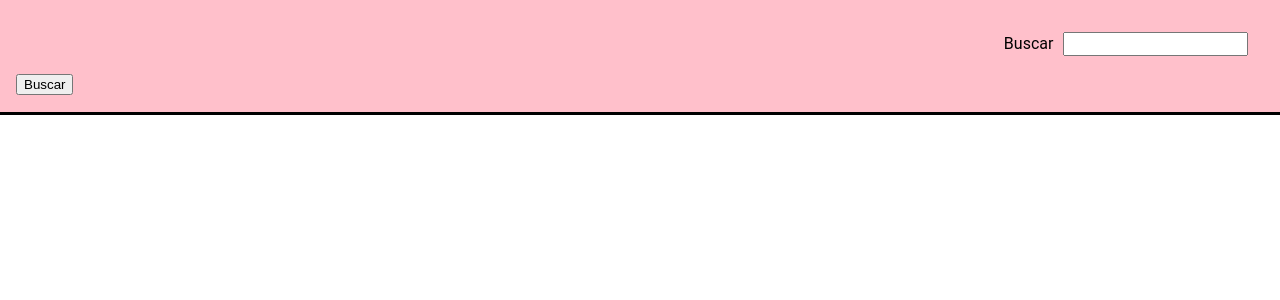
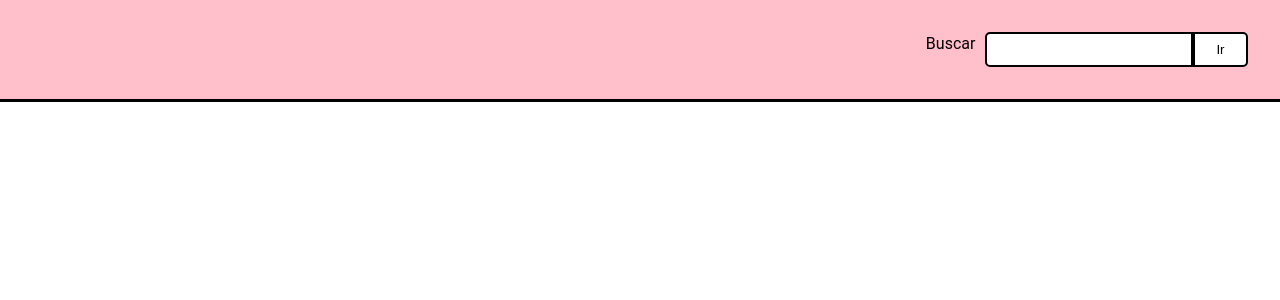
Before and after one commit to catharygr/buscar-libros-react, a React (Vite) app: page / in a window 1280 px wide. Shown: the top 300 px of the page. Built offline with nearby package versions, Linux system fonts and the light colour scheme.

Commit message:
Trabajando en el componente App y su css

```diff
--- a/src/App.jsx
+++ b/src/App.jsx
@@ -11,14 +11,16 @@ export default function App() {
   return (
     <>
       <header>
-        <form>
+        <form className="form-buscar">
           <TextoInput
             label="Buscar"
             placeholder="Busca una película"
             value={searchInput}
             onChange={(e) => setSearchInput(e.target.value)}
           />
-          <button type="submit">Buscar</button>
+          <button className="btn" type="submit">
+            Ir
+          </button>
         </form>
       </header>
     </>
--- a/src/componentes/TextoInput.jsx
+++ b/src/componentes/TextoInput.jsx
@@ -4,11 +4,11 @@ export default function TextoInput() {
   // let generarId = useId();
   // let apliacadoId = id || generarId;
   return (
-    <div className="container-input">
+    <>
       <label className="label-buscar" htmlFor="buscar">
         Buscar
       </label>
-      <input type="text" id="buscar" />
-    </div>
+      <input className="input-buscar" type="text" id="buscar" />
+    </>
   );
 }
--- a/src/index.css
+++ b/src/index.css
@@ -14,10 +14,28 @@ header {
   padding: 1rem;
   border-bottom: 3px solid #000;
 }
-.container-input {
+
+.form-buscar {
   display: flex;
-  justify-content: right;
+  justify-content: flex-end;
   margin: 1rem;
+}
+
+.input-buscar {
+  border: 2px solid #000;
+  border-top-left-radius: 5px;
+  border-bottom-left-radius: 5px;
+  width: 200px;
+}
+
+.btn {
+  border: none;
+  background-color: #fff;
+  border: 2px solid #000;
+  border-bottom-right-radius: 5px;
+  border-top-right-radius: 5px;
+  width: 55px;
+  height: 35px;
 }
 
 .label-buscar {
```
